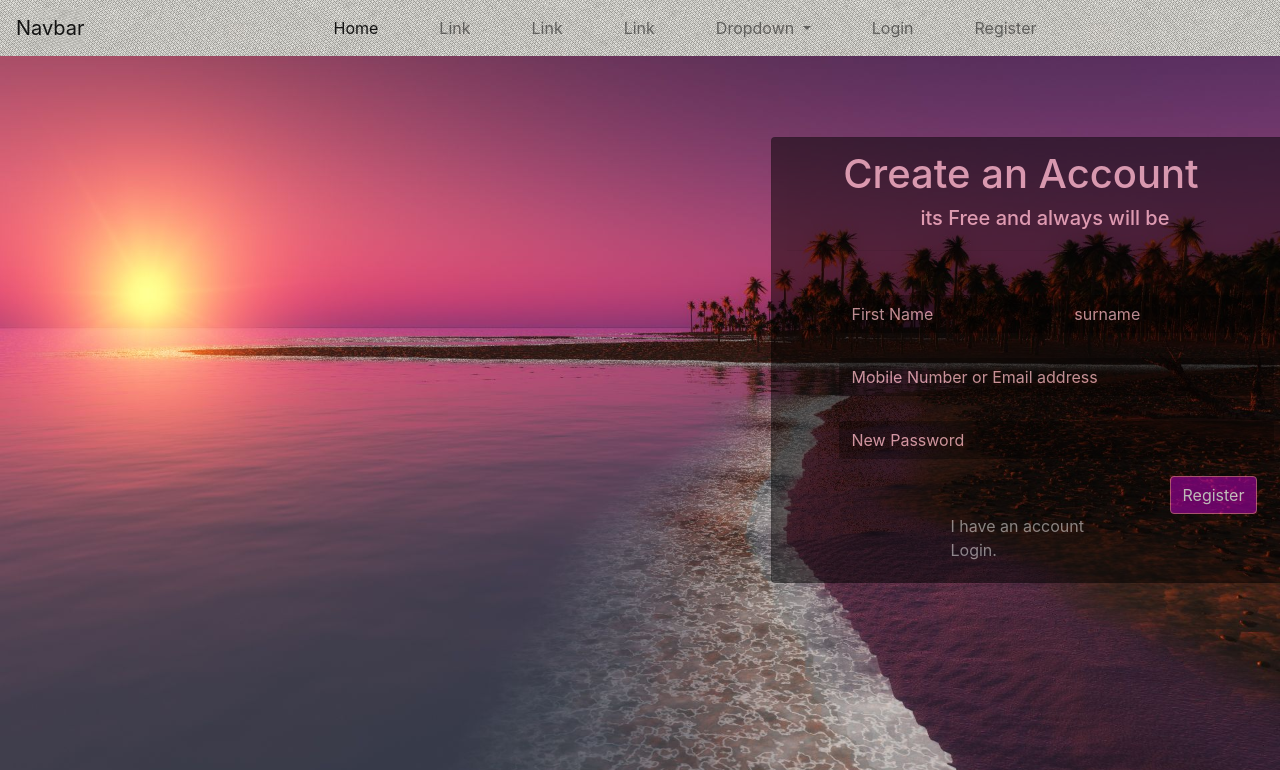
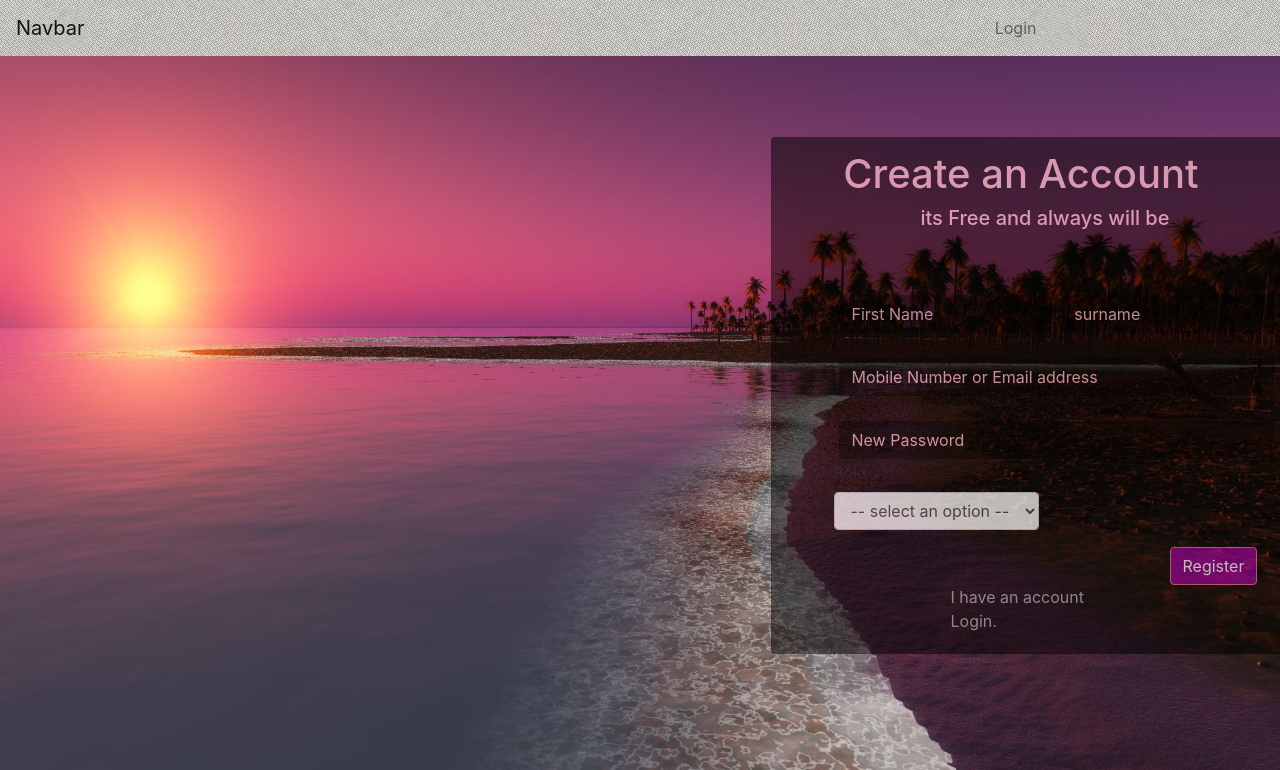
Before and after one commit to codybaraks/login, a Flask app: page /reset in a window 1280 px wide. Shown: the top 770 px of the page. Run offline with Flask 2, Linux system fonts and the light colour scheme; some libraries are stand-ins or nearby versions.

Commit message:
Done that part

```diff
--- a/app.py
+++ b/app.py
@@ -28,8 +28,8 @@ def hello_world():
 
 @app.route('/slider')
 def slider():
-    # if session.get('names') == None:
-    #     return redirect(url_for('login'))
+    if session.get('names') == None:
+        return redirect(url_for('login'))
     return render_template('Main_Site.html')
 
 
@@ -60,8 +60,12 @@ def form_reset():
 
 @app.route('/register', methods=['POST', 'GET'])
 def register():
-    # if session.get('names') == None:
-    #     return redirect(url_for('login'))
+    if session.get('names') == None:
+        return redirect(url_for('login'))
+
+    if session.get('role') == "Normal":
+        return redirect(url_for('slider'))
+
     form = RegisterForm()
     form.validate_on_submit()
     if request.method == 'POST':
@@ -69,13 +73,14 @@ def register():
         surname = request.form['surname']
         email = request.form['email']
         password = request.form['password']
+        role = request.form['role']
         # sha256_crypt.encrypt
         # password.hexdigest
         # password = hashlib.md5(password.encode())
-        print(name, surname, email, password)
+        print(name, surname, email, password, role)
         cursor = db.cursor()
-        sql = "INSERT INTO `register`(`name`, `surname`, `email`, `password`) VALUES (%s,%s,%s,%s)"
-        val = (name, surname, email, password)
+        sql = "INSERT INTO `register`(`name`, `surname`, `email`, `password`, `role`) VALUES (%s,%s,%s,%s,%s)"
+        val = (name, surname, email, password, role)
         cursor.execute(sql, val)
         db.commit()
     return render_template('home.html', form=form)
@@ -98,17 +103,30 @@ def login():
             register = cursor.fetchone()
             if register:
                 session['names'] = register[2]
-                session['password'] = register[3]
+                session['role'] = register[5]
                 return redirect(url_for('slider'))
             else:
                 flash('wrong username or password!')
     return render_template('login.html', form=form)
 
 
+@app.route('/logout')
+def logout():
+    if session.get('names') == None:
+        return redirect(url_for('login'))
+    session.pop('names')
+    session.pop('role')
+    return redirect(url_for('login'))
+
+
 @app.route('/show_users')
 def show_users():
-    # if session.get('names') == None:
-    #     return redirect(url_for('login'))
+    if session.get('names') == None:
+        return redirect(url_for('login'))
+
+    if session.get('role') == "Normal":
+        return redirect(url_for('slider'))
+
     cursor = db.cursor()
     sql = "SELECT * FROM register"
     cursor.execute(sql)
@@ -118,33 +136,25 @@ def show_users():
 
 @app.route('/del/<id>')
 def del_ref(id):
-    # if session.get('names') == None:
-    #     return redirect(url_for('login'))
+    if session.get('names') == None:
+        return redirect(url_for('login'))
     cursor = db.cursor()
     sql = "DELETE FROM register WHERE id=%s"
     cursor.execute(sql, (id,))
     db.commit()
-    flash('Borrower Successfully Removed ')
+    flash('User Successfully Removed ')
     return redirect(url_for('remove'))
 
 
 @app.route('/delete')
 def remove():
-    # if session.get('names') == None:
-    #     return redirect(url_for('login'))
+    if session.get('names') == None:
+        return redirect(url_for('login'))
     cursor = db.cursor()
     sql = "SELECT * FROM register"
     cursor.execute(sql)
     register = cursor.fetchall()
     return render_template('show_users.html', register=register)
-
-@app.route('/logout')
-def logout():
-    # if session.get('names') == None:
-    #     return redirect(url_for('login'))
-    session.pop('names')
-    session.pop('password')
-    return redirect(url_for('login'))
 
 
 @app.route('/password_confirm', methods=['GET', 'POST'])
--- a/templates/Base.html
+++ b/templates/Base.html
@@ -10,7 +10,7 @@
     <script src="https://cdnjs.cloudflare.com/ajax/libs/popper.js/1.12.9/umd/popper.min.js"></script>
     <script src="https://maxcdn.bootstrapcdn.com/bootstrap/4.0.0/js/bootstrap.min.js"></script>
     <script src="https://use.fontawesome.com/releases/v5.0.8/js/all.js"></script>
-{#    for slider #}
+    {#    for slider #}
     <script src="https://ajax.googleapis.com/ajax/libs/jquery/3.3.1/jquery.min.js"></script>
     <script src="https://cdnjs.cloudflare.com/ajax/libs/popper.js/1.12.9/umd/popper.min.js"></script>
     <script src="https://maxcdn.bootstrapcdn.com/bootstrap/4.0.0/js/bootstrap.min.js"></script>
@@ -51,7 +51,7 @@
     <a class="navbar-brand" href="#">Navbar</a>
     <div class="collapse navbar-collapse align-items-right" id="navbarSupportedContent">
         <ul class="navbar-nav ml-auto">
-            {#            {% if session.get('names') != None %}#}
+{#                        {% if session.get('names') != None %}#}
             <li class="nav-item active">
                 <a class="nav-link" href="#">Home <span class="sr-only">(current)</span></a>
             </li>
@@ -65,12 +65,15 @@
                 <a class="nav-link" href="#">Link</a>
             </li>
             <li class="nav-item dropdown">
+{#                  {% if session['role'] == "Admin" %}#}
                 <a class="nav-link dropdown-toggle" href="#" id="navbarDropdown" role="button"
                    data-toggle="dropdown" aria-haspopup="true" aria-expanded="false">
                     Dropdown
                 </a>
                 <div class="dropdown-menu" aria-labelledby="navbarDropdown">
-                    <a class="dropdown-item" href="/showusers">Show Users</a>
+{#                    {% if session['role'] == "Admin" %}#}
+                        <a class="dropdown-item" href="/showusers">Show Users</a>
+{#                    {% endif %}#}
                     <a class="dropdown-item" href="#">Another action</a>
                     <div class="dropdown-divider"></div>
                     <a class="dropdown-item" href="#">Something else here</a>
--- a/templates/Main_Site.html
+++ b/templates/Main_Site.html
@@ -17,7 +17,7 @@
     <a class="navbar-brand" href="#">Navbar</a>
     <div class="collapse navbar-collapse align-items-right" id="navbarSupportedContent">
         <ul class="navbar-nav ml-auto">
-            {#            {% if session.get('names') != None %}#}
+            {% if session.get('names') != None %}
                 <li class="nav-item active">
                     <a class="nav-link" href="/slider">Home <span class="sr-only">(current)</span></a>
                 </li>
@@ -36,7 +36,9 @@
                         Dropdown
                     </a>
                     <div class="dropdown-menu" aria-labelledby="navbarDropdown">
+                        {% if session['role'] == "Admin" %}
                             <a class="dropdown-item" href="/show_users">Show Users</a>
+                        {% endif %}
                         <a class="dropdown-item" href="#">Another action</a>
                         <div class="dropdown-divider"></div>
                         <a class="dropdown-item" href="#">Something else here</a>
@@ -46,6 +48,13 @@
                 <li class="nav-item">
                     <a class="nav-link" href="/logout">Logout</a>
                 </li>
+                {% else %}
+                <li class="nav-item">
+                    <a class="nav-link" href="/login">Login</a>
+                </li>
+
+            {% endif %}
+
         </ul>
 
     </div>
--- a/templates/home.html
+++ b/templates/home.html
@@ -1,4 +1,4 @@
-{% extends 'Base.html' %}
+{% extends 'Main_Site.html' %}
 
 {% block content %}
     {#<div class="row control col-md-2">#}
@@ -100,14 +100,24 @@
                                                 <span style="color: red;">[{{ error }}]</span>
                                             {% endfor %}
                                         </div>
+
                                         <div class="form-group col-md-12">
                                             <label for="exampleInputPassword1"></label>
-                                        <input type="password" name="password" style="color: white" class="form-control"
+                                            <input type="password" name="password" style="color: white"
+                                                   class="form-control"
                                                    id="exampleInputPassword3"
                                                    placeholder="New Password">
                                             {% for error in form.password.errors %}
                                                 <span style="color: red;">[{{ error }}]</span>
                                             {% endfor %}
+                                        </div>
+                                    <div class="form-group">
+                                            <label for="exampleFormControlSelect1">Role</label>
+                                            <select class="form-control" name="role" id="exampleFormControlSelect1">
+                                               <option disabled selected value style="display:none"> -- select an option -- </option>
+                                                <option>Admin</option>
+                                                <option>Normal</option>
+                                            </select>
                                         </div>
 
                                         <button type="submit" class="btn btn-primary btn-md float-right"
@@ -116,7 +126,7 @@
                                         <a href="login" class=" col-md-5 justify-content-center"
                                            style="color: #afafaf; margin-left: 7rem">I have an account Login.</a>
                                     </div>
-
+                                 {{ form.csrf_token }}
                                 </form>
                             </div>
                         </div>
--- a/templates/login.html
+++ b/templates/login.html
@@ -1,4 +1,4 @@
-{% extends 'Base.html' %}
+{% extends 'Main_Site.html' %}
 
 {% block content %}
 
```
Also changed, not shown: templates/show_users.html (+9 -0 lines). Lines whose indentation alone changed are shown as unchanged.
